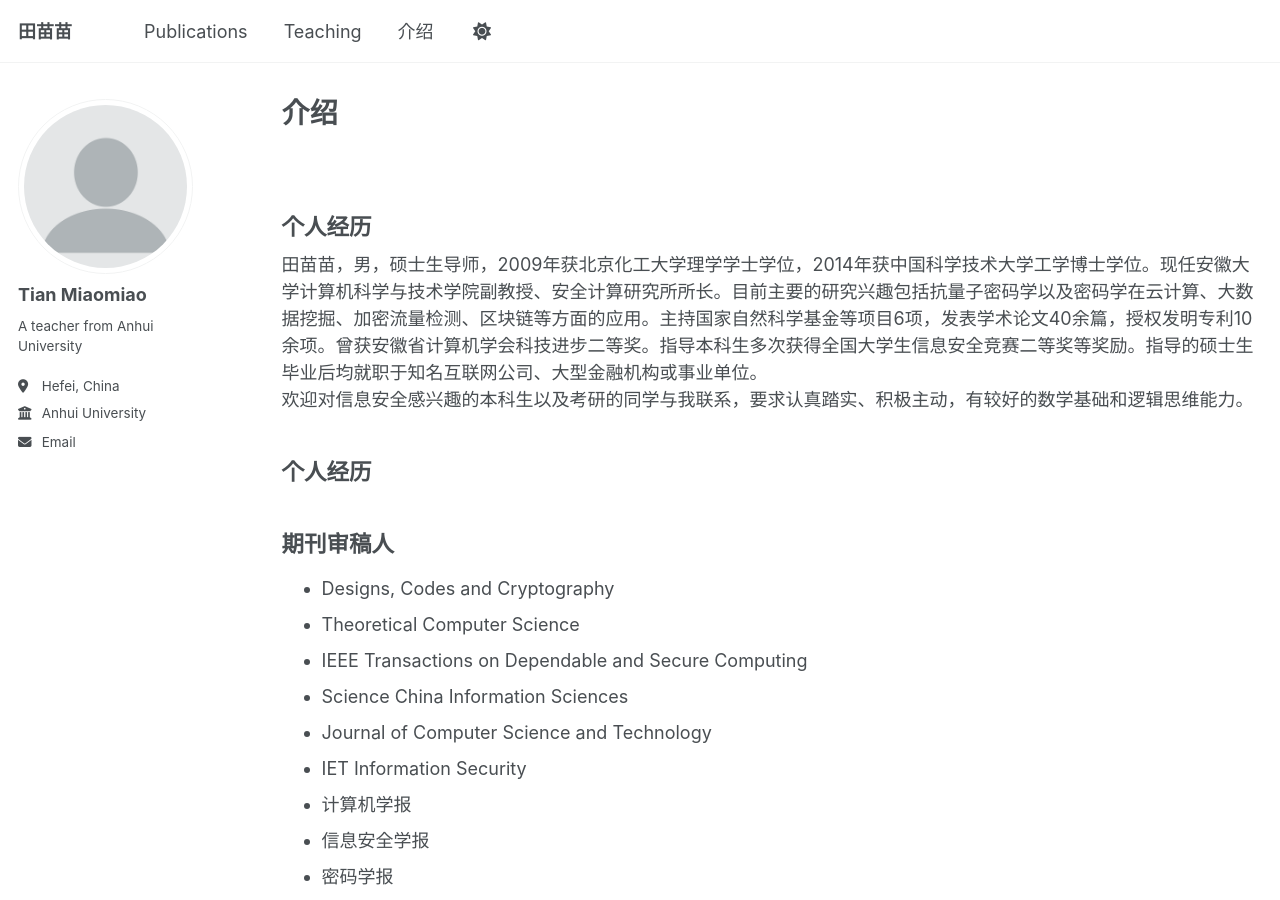
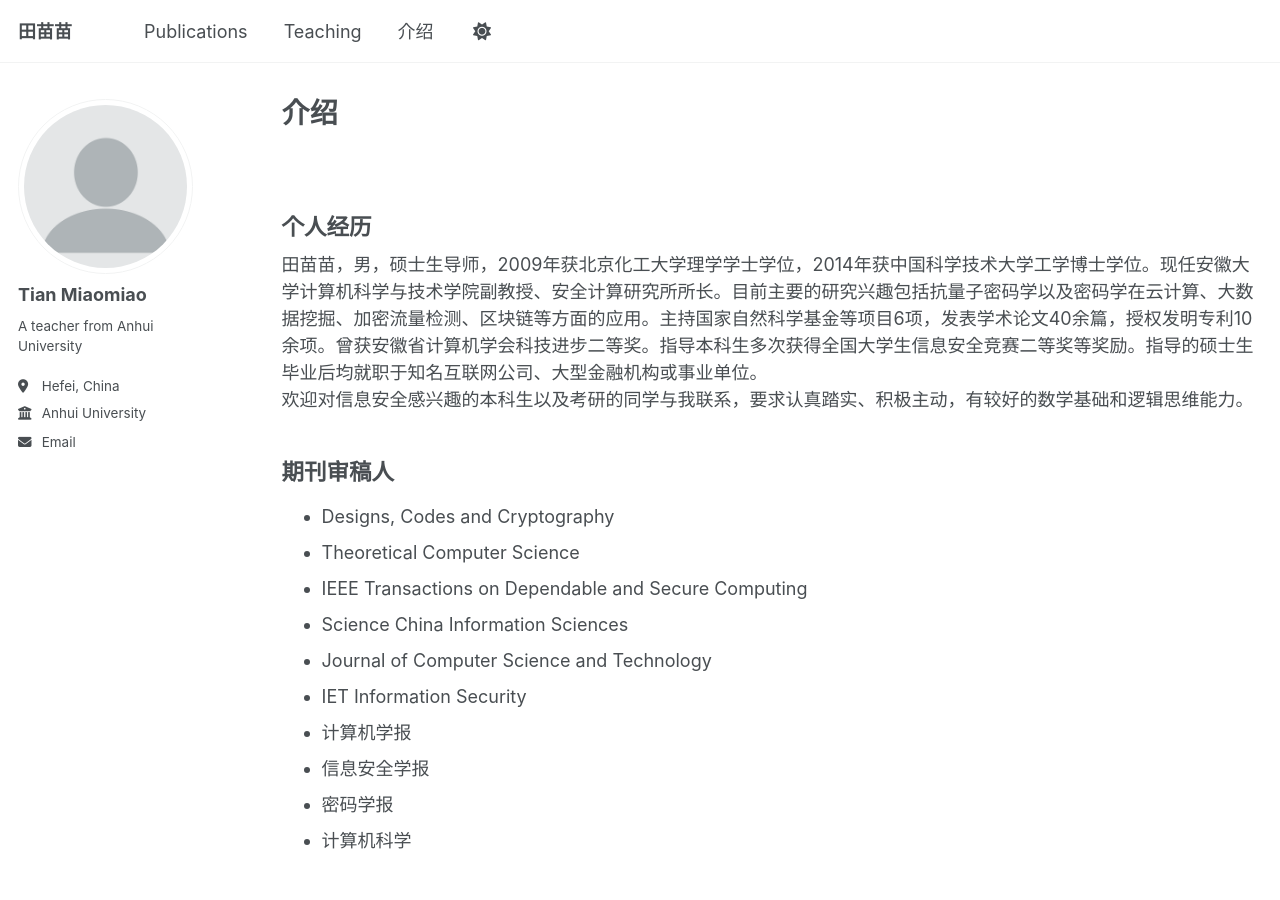
Before and after one commit to dmtian/dmtian.github.io, a Jekyll site: the page built from _pages/chinese.html, in a window 1280 px wide and 900 px high. Built offline with Jekyll 4.4.1, drawn with Linux system fonts in a browser that asks for light colours.

Commit message:
Update chinese.html

```diff
--- a/_pages/chinese.html
+++ b/_pages/chinese.html
@@ -10,9 +10,6 @@ author_profile: true
 <br>
 欢迎对信息安全感兴趣的本科生以及考研的同学与我联系，要求认真踏实、积极主动，有较好的数学基础和逻辑思维能力。
 <br>
-<h2>个人经历</h2>
-<ul>
-</ul>
 <h2>期刊审稿人</h2>
 <ul>
   <li>Designs, Codes and Cryptography</li>
```
